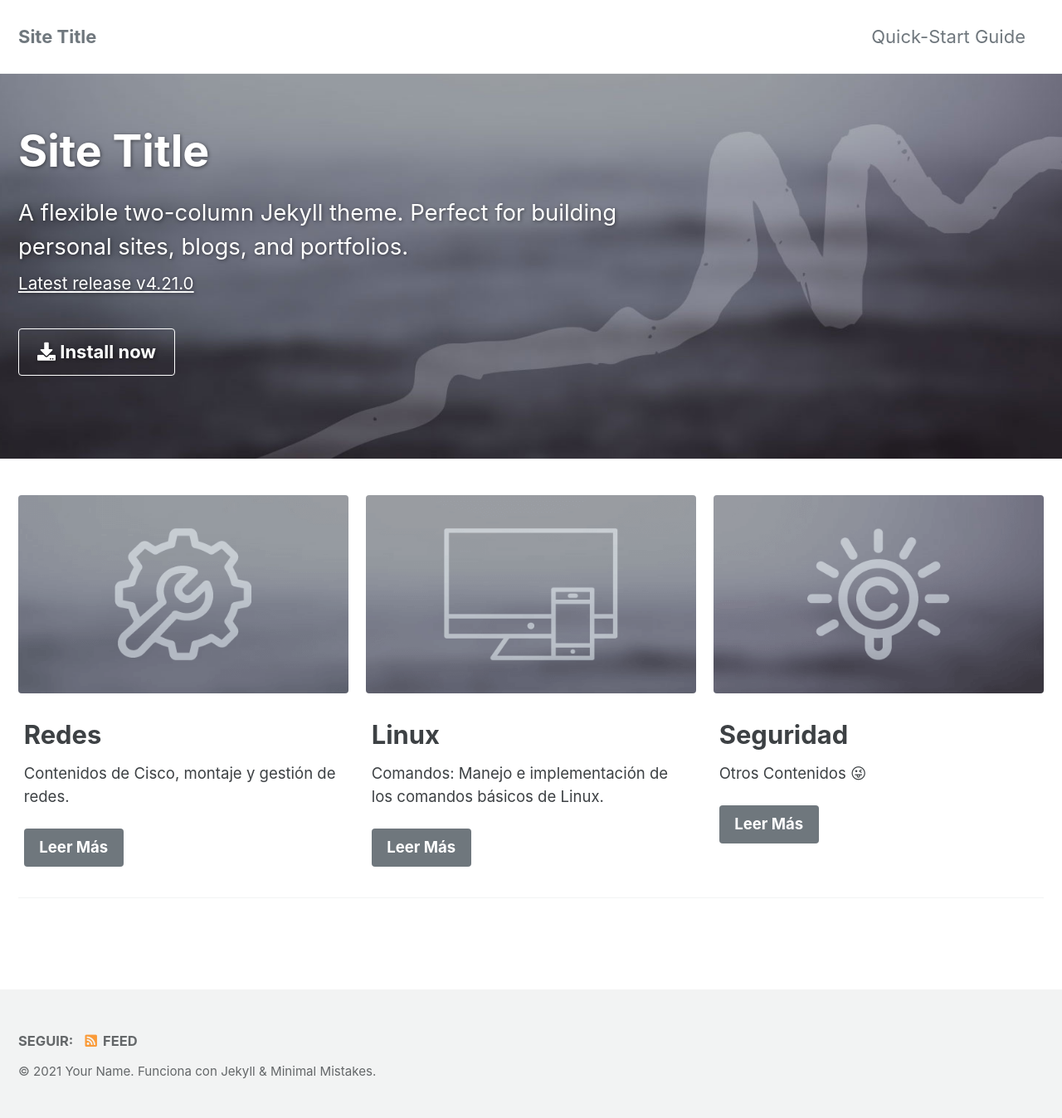
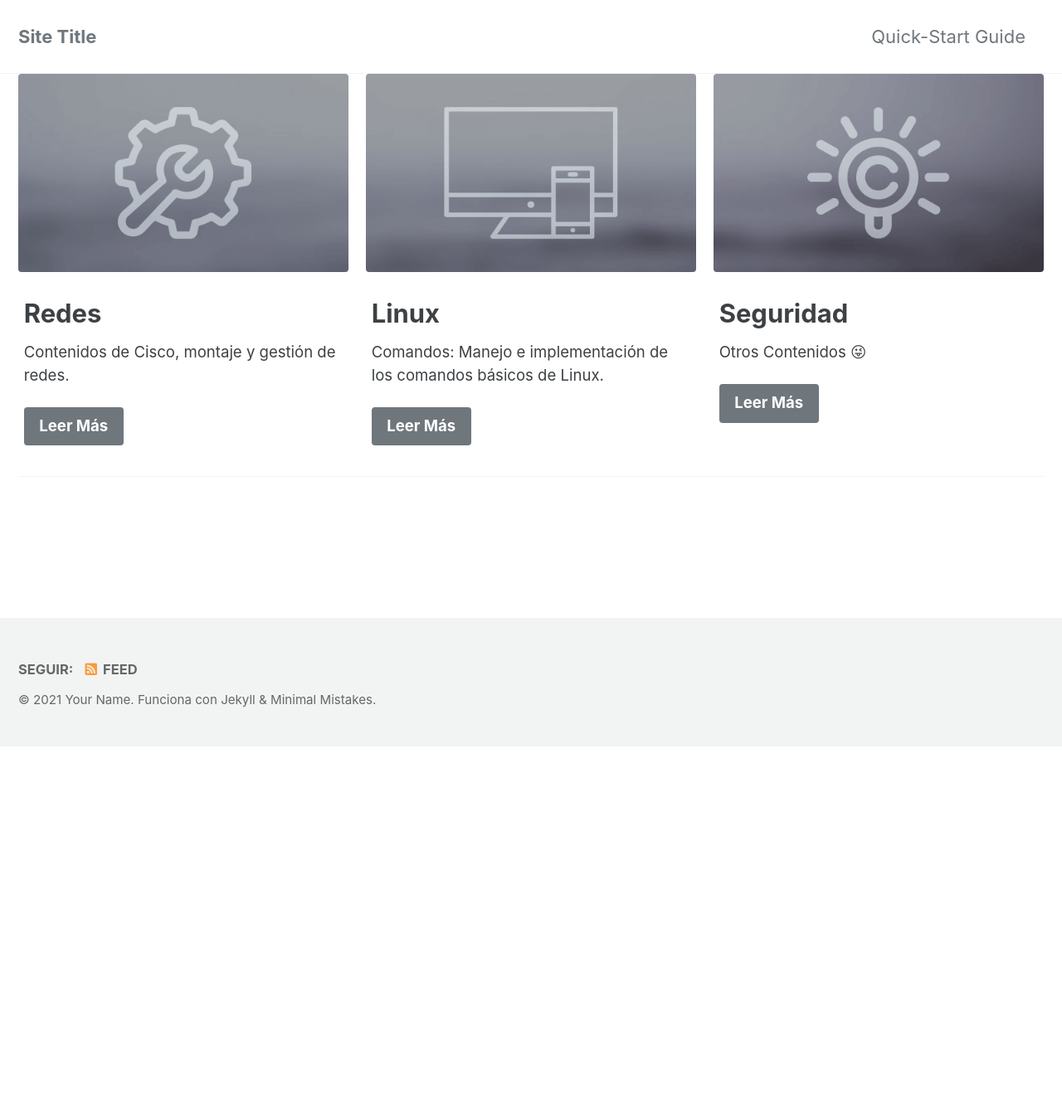
Before and after one commit to rosepac/csi, a Jekyll site: the page built from index.md, in a window 1280 px wide. Shown: the whole page at 83% size. Built offline with Jekyll 4.4.1, drawn with Linux system fonts in a browser that asks for light colours; cached includes are drawn as plain includes; after the commit the page ends 900 px from its top, so only the background shows below that.

Commit message:
Correcciones 8.

```diff
--- a/index.md
+++ b/index.md
@@ -3,15 +3,6 @@ layout: home
 layout: splash
 permalink: /
 hidden: true
-header:
-  overlay_color: "#5e616c"
-  overlay_image: /assets/imagenes/plantilla/mm-home-page-feature.jpg
-  actions:
-    - label: "<i class='fas fa-download'></i> Install now"
-      url: "/docs/quick-start-guide/"
-excerpt: >
-  A flexible two-column Jekyll theme. Perfect for building personal sites, blogs, and portfolios.<br />
-  <small><a href="https://github.com/mmistakes/minimal-mistakes/releases/tag/4.21.0">Latest release v4.21.0</a></small>
 feature_row:
   - image_path: /assets/imagenes/plantilla/mm-customizable-feature.png
     alt: "redes"
```
Also changed, not shown: _pages/red.md (renamed from _posts/2020-01-27-red.md, +1 -1 lines), _pages/linux.md (renamed from _posts/2020-01-27-linux.md), _pages/maquinas-virtuales.md (renamed from _posts/2020-01-27-maquinas-virtuales.md), _pages/seguridad.md (renamed from _posts/2020-01-27-seguridad.md).
